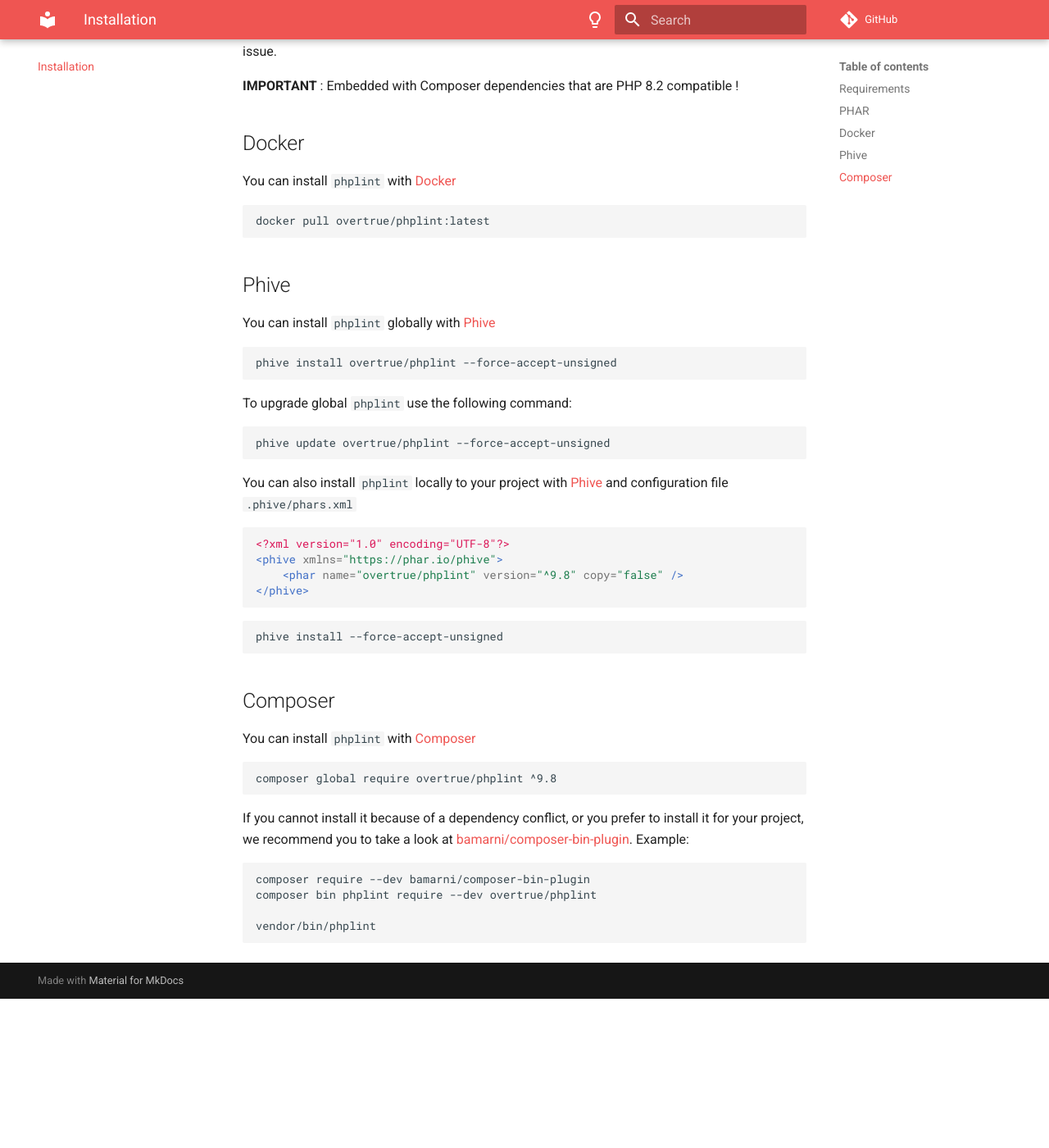
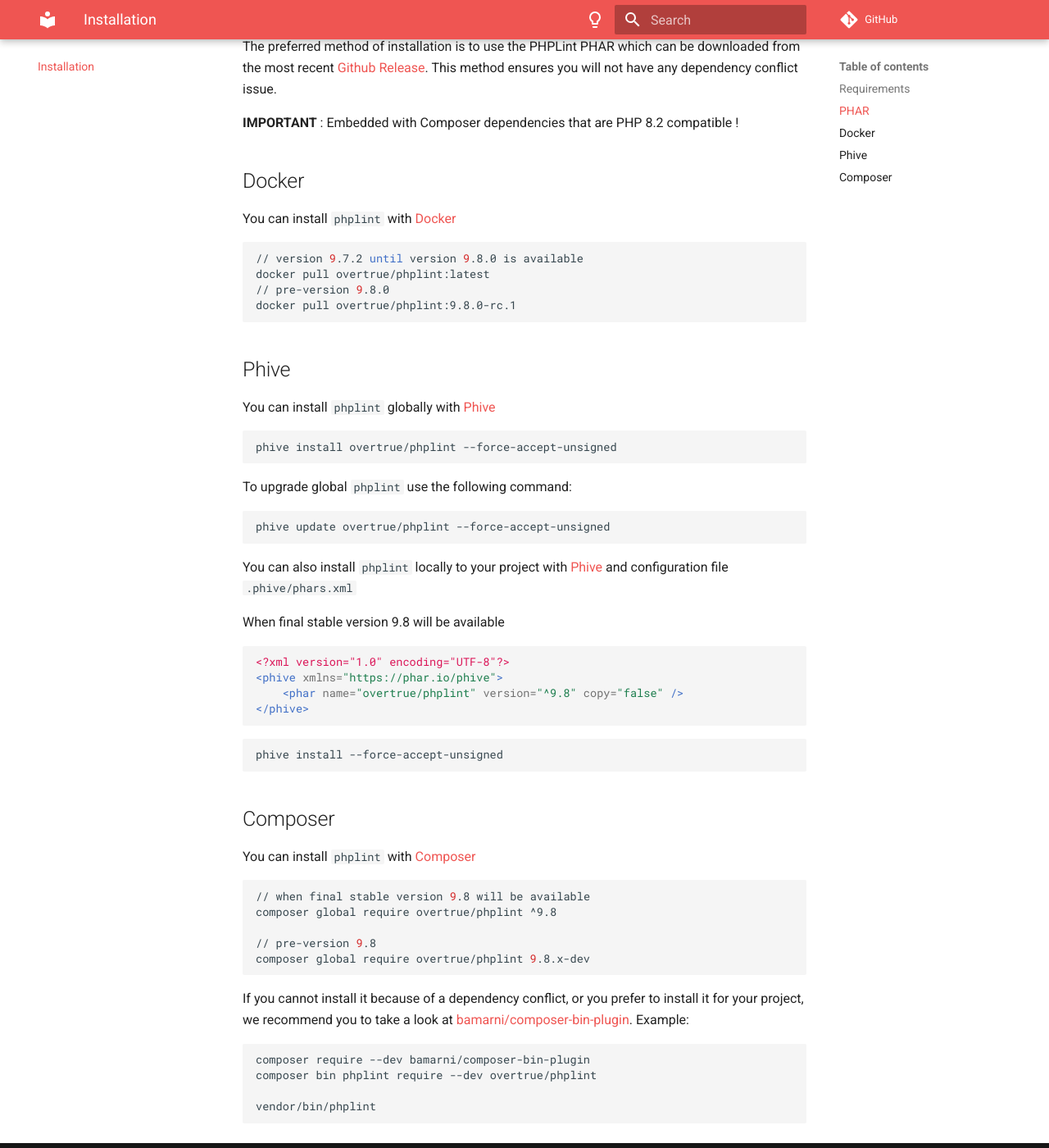
Before and after one commit to overtrue/phplint, an MkDocs documentation site: the page built from docs/installation.md, in a window 1280 px wide and 1400 px high, scrolled down 860 px. Shown: the whole window at 82% size. Built offline with MkDocs 1.6.1 and Material for MkDocs 9.7.7, drawn with Linux system fonts in a browser that asks for light colours; comment, search, counter and statistics services are not loaded; before the commit the page ends 2078 px from its top, so only the background shows below that; some of the changed text lies outside the part shown.

Commit message:
updated installation guide

````diff
--- a/docs/installation.md
+++ b/docs/installation.md
@@ -10,7 +10,8 @@
 
 | Version | Status                 | Requirements   |
 |:--------|:-----------------------|:---------------|
-| **9.x** | **Active development** | **PHP >= 8.1** |
+| **9.8** | **Active development** | **PHP >= 8.2** |
+| 9.7     | Life support           | PHP >= 8.1     |
 | 6.x     | End Of Life            | PHP >= 8.2     |
 | 5.x     | End Of Life            | PHP >= 8.1     |
 | 4.x     | End Of Life            | PHP >= 8.0     |
@@ -28,7 +29,10 @@ The preferred method of installation is to use the PHPLint PHAR which can be dow
 You can install `phplint` with [Docker][docker]
 
 ```shell
+// version 9.7.2 until version 9.8.0 is available
 docker pull overtrue/phplint:latest
+// pre-version 9.8.0
+docker pull overtrue/phplint:9.8.0-rc.1
 ```
 
 ## Phive
@@ -47,6 +51,8 @@ phive update overtrue/phplint --force-accept-unsigned
 
 You can also install `phplint` locally to your project with [Phive][phive] and configuration file `.phive/phars.xml`
 
+When final stable version 9.8 will be available
+
 ```xml
 <?xml version="1.0" encoding="UTF-8"?>
 <phive xmlns="https://phar.io/phive">
@@ -63,7 +69,11 @@ phive install --force-accept-unsigned
 You can install `phplint` with [Composer][composer]
 
 ```shell
+// when final stable version 9.8 will be available
 composer global require overtrue/phplint ^9.8
+
+// pre-version 9.8
+composer global require overtrue/phplint 9.8.x-dev
 ```
 
 If you cannot install it because of a dependency conflict, or you prefer to install it for your project, we recommend
````
